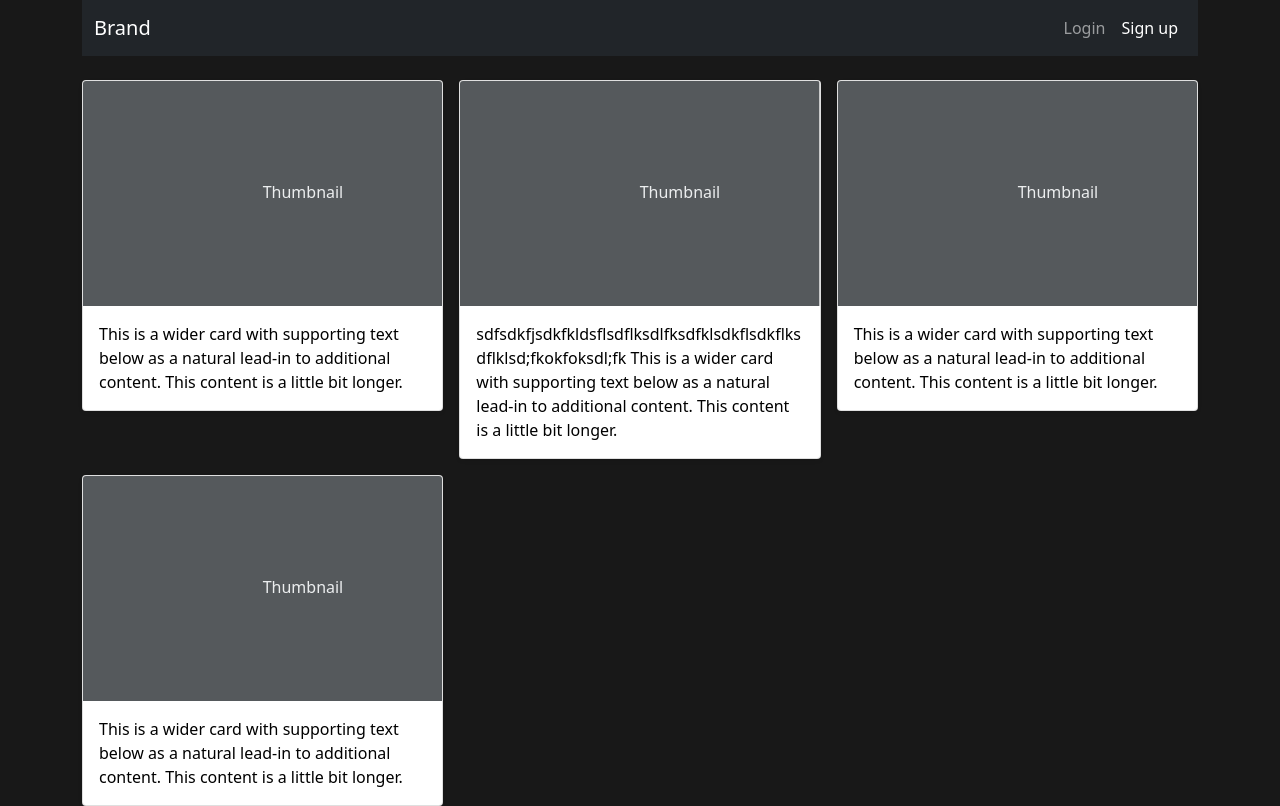
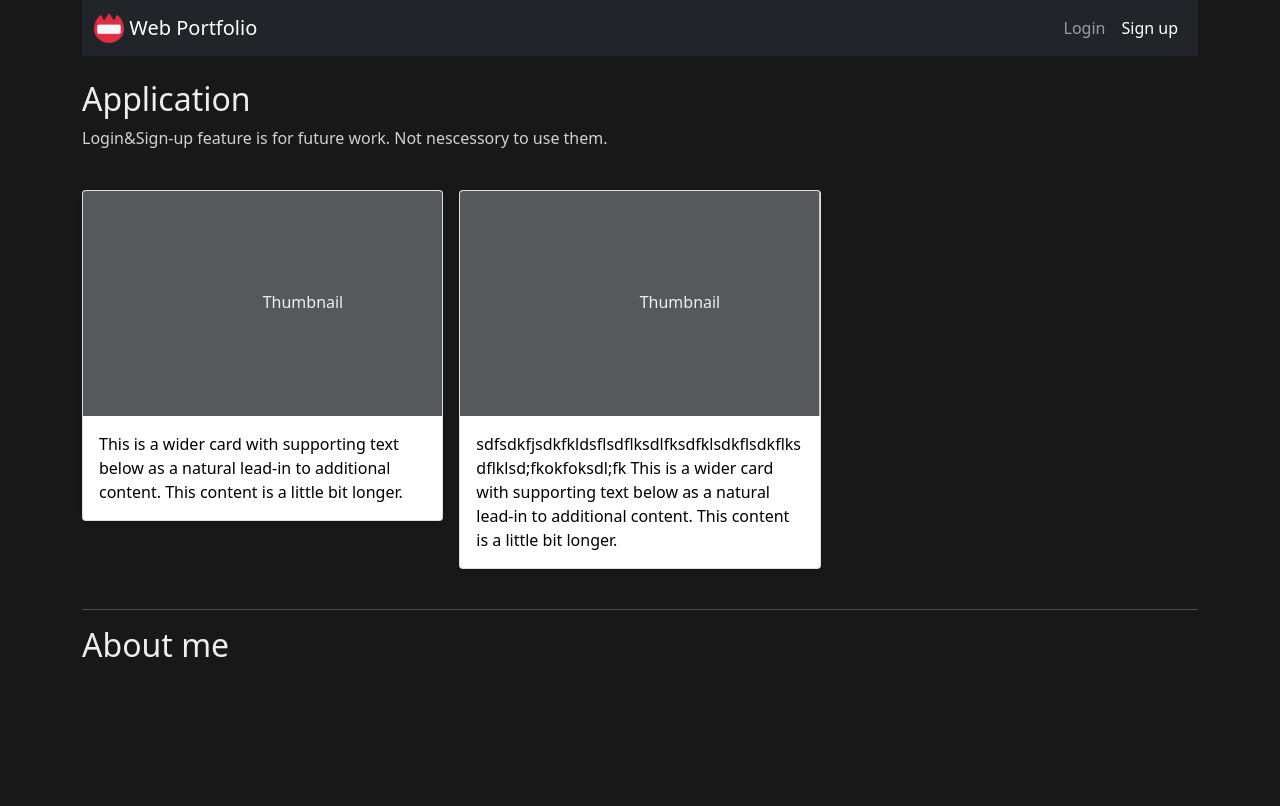
Before and after one commit to weelawat/web_portfolio, a Django app: template templates/index.html in a window 1280 px wide. After the commit the page ends 657 px from the top, so only its background shows below. Run offline with Django 3.2, Linux system fonts and the light colour scheme; the template is opened without the code that fills it, so the values that code supplies are empty.

Commit message:
Update index.html

```diff
--- a/static/css/master.css
+++ b/static/css/master.css
@@ -1,8 +1,12 @@
 body{
     background-color: #181818;
-    color: aliceblue;
+    color: rgb(238, 238, 238);
 }
 
 .col p{
     color: black;
 }
+
+p{
+    color: #d2d2d2;
+}
--- a/templates/base.html
+++ b/templates/base.html
@@ -23,7 +23,10 @@
 
         <nav class="navbar navbar-expand-lg navbar-dark bg-dark">
             <div class="container-fluid">
-                <a class="navbar-brand" href="{% url 'homepage' %}">Brand</a>
+                <a class="navbar-brand" href="{% url 'homepage' %}">
+                    <img src="{% static 'img/apple-touch-icon.png' %}" width="30" height="30" class="d-inline-block align-top" alt="">
+                    Web Portfolio
+                </a>
 
                 <button class="navbar-toggler" type="button" data-bs-toggle="collapse" data-bs-target="#navbarSupportedContent" aria-controls="navbarSupportedContent" aria-expanded="false" aria-label="Toggle navigation">
                     <span class="navbar-toggler-icon"></span>
--- a/templates/index.html
+++ b/templates/index.html
@@ -1,5 +1,9 @@
 {% extends "base.html" %}
 {% block content %}
+
+<h2>Application</h2>
+<p>Login&Sign-up feature is for future work. Not nescessory to use them.</p>
+<br>
 
 <div class="row row-cols-1 row-cols-sm-2 row-cols-md-3 g-3">
 
@@ -7,7 +11,7 @@
 
         <div class="card shadow-sm">
 
-            <a href="{% url 'account:login' %}">
+            <a href="#">
                 <svg class="bd-placeholder-img card-img-top" width="100%" height="225" xmlns="http://www.w3.org/2000/svg" role="img" aria-label="Placeholder: Thumbnail" preserveAspectRatio="xMidYMid slice" focusable="false"><title>Placeholder</title><rect width="100%" height="100%" fill="#55595c"/><text x="50%" y="50%" fill="#eceeef" dy=".3em">Thumbnail</text></svg>
             </a>
 
@@ -23,7 +27,7 @@
 
         <div class="card shadow-sm">
 
-            <a href="{% url 'account:login' %}">
+            <a href="#">
                 <svg class="bd-placeholder-img card-img-top" width="100%" height="225" xmlns="http://www.w3.org/2000/svg" role="img" aria-label="Placeholder: Thumbnail" preserveAspectRatio="xMidYMid slice" focusable="false"><title>Placeholder</title><rect width="100%" height="100%" fill="#55595c"/><text x="50%" y="50%" fill="#eceeef" dy=".3em">Thumbnail</text></svg>
             </a>
 
@@ -35,38 +39,12 @@
 
     </div>
 
-    <div class="col">
-
-        <div class="card shadow-sm">
-
-            <a href="{% url 'account:login' %}">
-                <svg class="bd-placeholder-img card-img-top" width="100%" height="225" xmlns="http://www.w3.org/2000/svg" role="img" aria-label="Placeholder: Thumbnail" preserveAspectRatio="xMidYMid slice" focusable="false"><title>Placeholder</title><rect width="100%" height="100%" fill="#55595c"/><text x="50%" y="50%" fill="#eceeef" dy=".3em">Thumbnail</text></svg>
-            </a>
-
-            <div class="card-body">
-            <p class="card-text">This is a wider card with supporting text below as a natural lead-in to additional content. This content is a little bit longer.</p>
-            </div>
-
-        </div>
-
-    </div>
-
-    <div class="col">
-
-        <div class="card shadow-sm">
-
-            <a href="{% url 'account:login' %}">
-                <svg class="bd-placeholder-img card-img-top" width="100%" height="225" xmlns="http://www.w3.org/2000/svg" role="img" aria-label="Placeholder: Thumbnail" preserveAspectRatio="xMidYMid slice" focusable="false"><title>Placeholder</title><rect width="100%" height="100%" fill="#55595c"/><text x="50%" y="50%" fill="#eceeef" dy=".3em">Thumbnail</text></svg>
-            </a>
-
-            <div class="card-body">
-            <p class="card-text">This is a wider card with supporting text below as a natural lead-in to additional content. This content is a little bit longer.</p>
-            </div>
-
-        </div>
-
-    </div>
-
 </div>
 
+<br>
+<hr>
+
+<h2>About me</h2>
+
+<br>
 {% endblock %}
```
Also changed, not shown: static/img/apple-touch-icon.png (added), static/img/favicon.ico.
